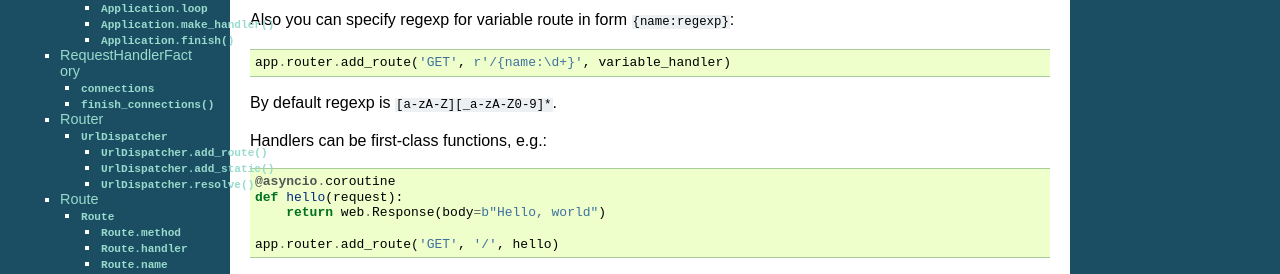
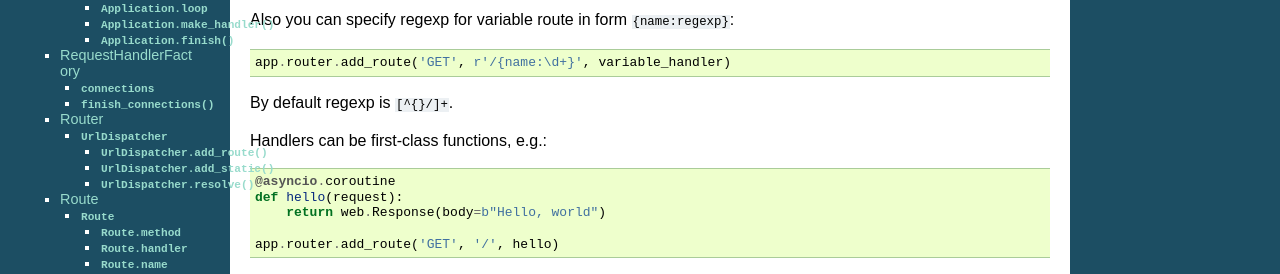
Before and after one commit to MegaDev007/aiohttp, a Sphinx documentation site: the page built from docs/web.rst, in a window 1280 px wide and 900 px high, scrolled down 1056 px. Shown: the part 162-436 px from the top of the window. Built offline with Sphinx 7.4.7, drawn with Linux system fonts in a browser that asks for light colours.

Commit message:
Fix default pettern for route in the doc

```diff
--- a/docs/web.rst
+++ b/docs/web.rst
@@ -85,7 +85,7 @@ Also you can specify regexp for variable route in form ``{name:regexp}``::
    app.router.add_route('GET', r'/{name:\d+}', variable_handler)
 
 
-By default regexp is ``[a-zA-Z][_a-zA-Z0-9]*``.
+By default regexp is ``[^{}/]+``.
 
 
 Handlers can be first-class functions, e.g.::
```
